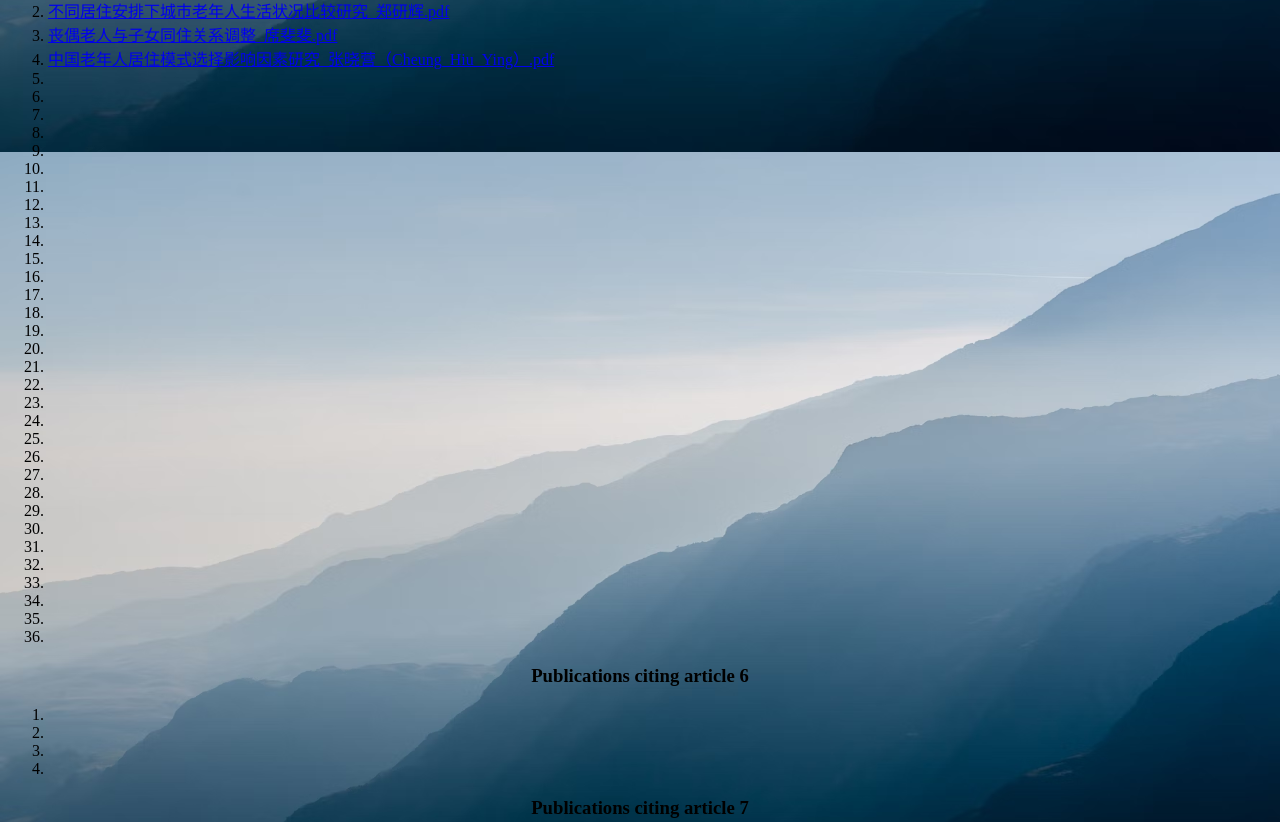
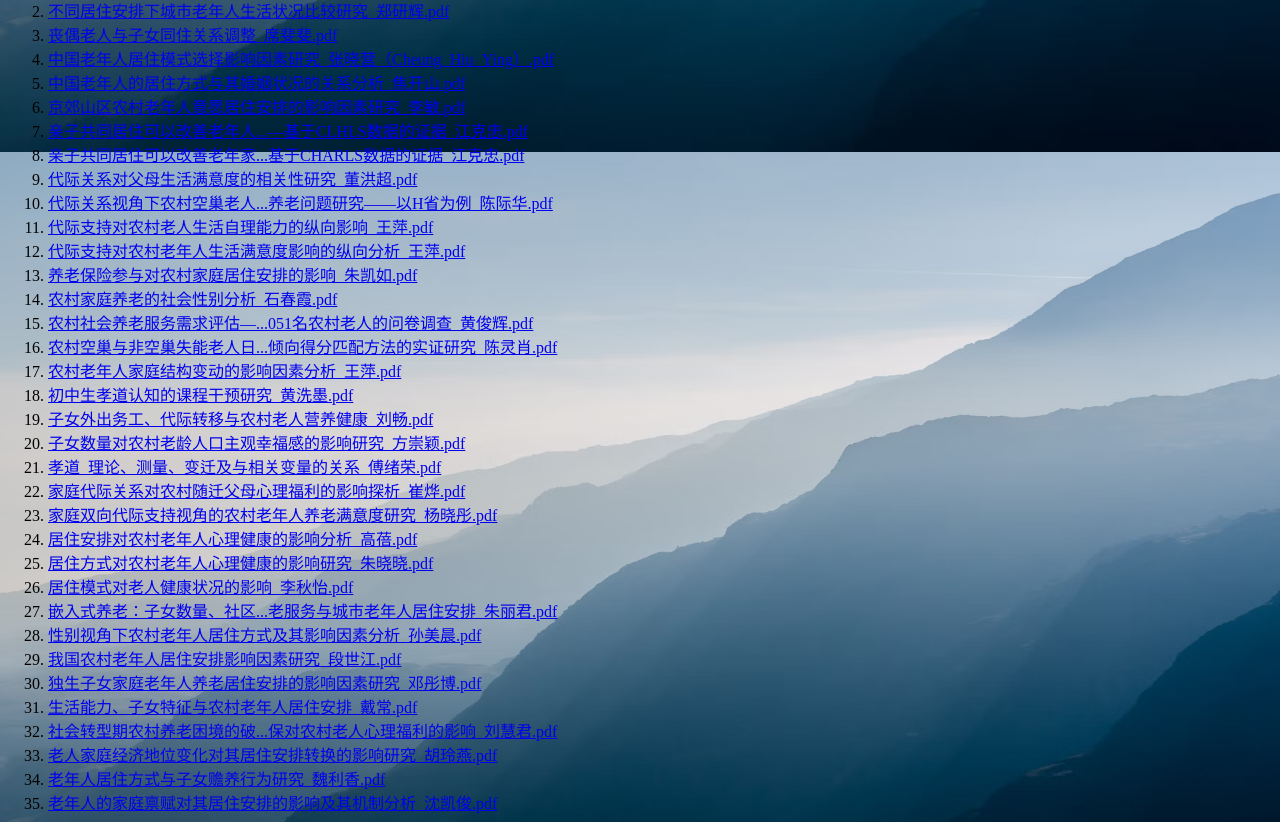
Before and after one commit to sayOnesa/dongmei_citation_site, a plain HTML site: page publications.html in a window 1280 px wide. Shown: the part 3048-3870 px from the top of the page. Drawn offline with Linux system fonts and the light colour scheme.

Commit message:
added article 5

```diff
--- a/publications.html
+++ b/publications.html
@@ -158,38 +158,37 @@
     <li><a href="5/不同居住安排下城市老年人生活状况比较研究_郑研辉.pdf" target="_blank" title="directs to article page">不同居住安排下城市老年人生活状况比较研究_郑研辉.pdf</a></li>
     <li><a href="5/丧偶老人与子女同住关系调整_席斐斐.pdf" target="_blank" title="directs to article page">丧偶老人与子女同住关系调整_席斐斐.pdf</a></li>
     <li><a href="5/中国老年人居住模式选择影响因素研究_张晓营（Cheung_Hiu_Ying）.pdf" target="_blank" title="directs to article page">中国老年人居住模式选择影响因素研究_张晓营（Cheung_Hiu_Ying）.pdf</a></li>
-    <li><a href="5/" target="_blank" title="directs to article page"></a></li>
-    <li><a href="5/" target="_blank" title="directs to article page"></a></li>
-    <li><a href="5/" target="_blank" title="directs to article page"></a></li>
-    <li><a href="5/" target="_blank" title="directs to article page"></a></li>
-    <li><a href="5/" target="_blank" title="directs to article page"></a></li>
-    <li><a href="5/" target="_blank" title="directs to article page"></a></li>
-    <li><a href="5/" target="_blank" title="directs to article page"></a></li>
-    <li><a href="5/" target="_blank" title="directs to article page"></a></li>
-    <li><a href="5/" target="_blank" title="directs to article page"></a></li>
-    <li><a href="5/" target="_blank" title="directs to article page"></a></li>
-    <li><a href="5/" target="_blank" title="directs to article page"></a></li>
-    <li><a href="5/" target="_blank" title="directs to article page"></a></li>
-    <li><a href="5/" target="_blank" title="directs to article page"></a></li>
-    <li><a href="5/" target="_blank" title="directs to article page"></a></li>
-    <li><a href="5/" target="_blank" title="directs to article page"></a></li>
-    <li><a href="5/" target="_blank" title="directs to article page"></a></li>
-    <li><a href="5/" target="_blank" title="directs to article page"></a></li>
-    <li><a href="5/" target="_blank" title="directs to article page"></a></li>
-    <li><a href="5/" target="_blank" title="directs to article page"></a></li>
-    <li><a href="5/" target="_blank" title="directs to article page"></a></li>
-    <li><a href="5/" target="_blank" title="directs to article page"></a></li>
-    <li><a href="5/" target="_blank" title="directs to article page"></a></li>
-    <li><a href="5/" target="_blank" title="directs to article page"></a></li>
-    <li><a href="5/" target="_blank" title="directs to article page"></a></li>
-    <li><a href="5/" target="_blank" title="directs to article page"></a></li>
-    <li><a href="5/" target="_blank" title="directs to article page"></a></li>
-    <li><a href="5/" target="_blank" title="directs to article page"></a></li>
-    <li><a href="5/" target="_blank" title="directs to article page"></a></li>
-    <li><a href="5/" target="_blank" title="directs to article page"></a></li>
-    <li><a href="5/" target="_blank" title="directs to article page"></a></li>
-    <li><a href="5/" target="_blank" title="directs to article page"></a></li>
-    <li><a href="5/" target="_blank" title="directs to article page"></a></li>
+    <li><a href="5/中国老年人的居住方式与其婚姻状况的关系分析_焦开山.pdf" target="_blank" title="directs to article page">中国老年人的居住方式与其婚姻状况的关系分析_焦开山.pdf</a></li>
+    <li><a href="5/京郊山区农村老年人意愿居住安排的影响因素研究_李敏.pdf" target="_blank" title="directs to article page">京郊山区农村老年人意愿居住安排的影响因素研究_李敏.pdf</a></li>
+    <li><a href="5/亲子共同居住可以改善老年人...—基于CLHLS数据的证据_江克忠.pdf" target="_blank" title="directs to article page">亲子共同居住可以改善老年人...—基于CLHLS数据的证据_江克忠.pdf</a></li>
+    <li><a href="5/亲子共同居住可以改善老年家...基于CHARLS数据的证据_江克忠.pdf" target="_blank" title="directs to article page">亲子共同居住可以改善老年家...基于CHARLS数据的证据_江克忠.pdf</a></li>
+    <li><a href="5/代际关系对父母生活满意度的相关性研究_董洪超.pdf" target="_blank" title="directs to article page">代际关系对父母生活满意度的相关性研究_董洪超.pdf</a></li>
+    <li><a href="5/代际关系视角下农村空巢老人...养老问题研究——以H省为例_陈际华.pdf" target="_blank" title="directs to article page">代际关系视角下农村空巢老人...养老问题研究——以H省为例_陈际华.pdf</a></li>
+    <li><a href="5/代际支持对农村老人生活自理能力的纵向影响_王萍.pdf" target="_blank" title="directs to article page">代际支持对农村老人生活自理能力的纵向影响_王萍.pdf</a></li>
+    <li><a href="5/代际支持对农村老年人生活满意度影响的纵向分析_王萍.pdf" target="_blank" title="directs to article page">代际支持对农村老年人生活满意度影响的纵向分析_王萍.pdf</a></li>
+    <li><a href="5/养老保险参与对农村家庭居住安排的影响_朱凯如.pdf" target="_blank" title="directs to article page">养老保险参与对农村家庭居住安排的影响_朱凯如.pdf</a></li>
+    <li><a href="5/农村家庭养老的社会性别分析_石春霞.pdf" target="_blank" title="directs to article page">农村家庭养老的社会性别分析_石春霞.pdf</a></li>
+    <li><a href="5/农村社会养老服务需求评估—...051名农村老人的问卷调查_黄俊辉.pdf" target="_blank" title="directs to article page">农村社会养老服务需求评估—...051名农村老人的问卷调查_黄俊辉.pdf</a></li>
+    <li><a href="5/农村空巢与非空巢失能老人日...倾向得分匹配方法的实证研究_陈灵肖.pdf" target="_blank" title="directs to article page">农村空巢与非空巢失能老人日...倾向得分匹配方法的实证研究_陈灵肖.pdf</a></li>
+    <li><a href="5/农村老年人家庭结构变动的影响因素分析_王萍.pdf" target="_blank" title="directs to article page">农村老年人家庭结构变动的影响因素分析_王萍.pdf</a></li>
+    <li><a href="5/初中生孝道认知的课程干预研究_黄洗墨.pdf" target="_blank" title="directs to article page">初中生孝道认知的课程干预研究_黄洗墨.pdf</a></li>
+    <li><a href="5/子女外出务工、代际转移与农村老人营养健康_刘畅.pdf" target="_blank" title="directs to article page">子女外出务工、代际转移与农村老人营养健康_刘畅.pdf</a></li>
+    <li><a href="5/子女数量对农村老龄人口主观幸福感的影响研究_方崇颖.pdf" target="_blank" title="directs to article page">子女数量对农村老龄人口主观幸福感的影响研究_方崇颖.pdf</a></li>
+    <li><a href="5/孝道_理论、测量、变迁及与相关变量的关系_傅绪荣.pdf" target="_blank" title="directs to article page">孝道_理论、测量、变迁及与相关变量的关系_傅绪荣.pdf</a></li>
+    <li><a href="5/家庭代际关系对农村随迁父母心理福利的影响探析_崔烨.pdf" target="_blank" title="directs to article page">家庭代际关系对农村随迁父母心理福利的影响探析_崔烨.pdf</a></li>
+    <li><a href="5/家庭双向代际支持视角的农村老年人养老满意度研究_杨晓彤.pdf" target="_blank" title="directs to article page">家庭双向代际支持视角的农村老年人养老满意度研究_杨晓彤.pdf</a></li>
+    <li><a href="5/居住安排对农村老年人心理健康的影响分析_高蓓.pdf" target="_blank" title="directs to article page">居住安排对农村老年人心理健康的影响分析_高蓓.pdf</a></li>
+    <li><a href="5/居住方式对农村老年人心理健康的影响研究_朱晓晓.pdf" target="_blank" title="directs to article page">居住方式对农村老年人心理健康的影响研究_朱晓晓.pdf</a></li>
+    <li><a href="5/居住模式对老人健康状况的影响_李秋怡.pdf" target="_blank" title="directs to article page">居住模式对老人健康状况的影响_李秋怡.pdf</a></li>
+    <li><a href="5/嵌入式养老：子女数量、社区...老服务与城市老年人居住安排_朱丽君.pdf" target="_blank" title="directs to article page">嵌入式养老：子女数量、社区...老服务与城市老年人居住安排_朱丽君.pdf</a></li>
+    <li><a href="5/性别视角下农村老年人居住方式及其影响因素分析_孙美晨.pdf" target="_blank" title="directs to article page">性别视角下农村老年人居住方式及其影响因素分析_孙美晨.pdf</a></li>
+    <li><a href="5/我国农村老年人居住安排影响因素研究_段世江.pdf" target="_blank" title="directs to article page">我国农村老年人居住安排影响因素研究_段世江.pdf</a></li>
+    <li><a href="5/独生子女家庭老年人养老居住安排的影响因素研究_邓彤博.pdf" target="_blank" title="directs to article page">独生子女家庭老年人养老居住安排的影响因素研究_邓彤博.pdf</a></li>
+    <li><a href="5/生活能力、子女特征与农村老年人居住安排_戴常.pdf" target="_blank" title="directs to article page">生活能力、子女特征与农村老年人居住安排_戴常.pdf</a></li>
+    <li><a href="5/社会转型期农村养老困境的破...保对农村老人心理福利的影响_刘慧君.pdf" target="_blank" title="directs to article page">社会转型期农村养老困境的破...保对农村老人心理福利的影响_刘慧君.pdf</a></li>
+    <li><a href="5/老人家庭经济地位变化对其居住安排转换的影响研究_胡玲燕.pdf" target="_blank" title="directs to article page">老人家庭经济地位变化对其居住安排转换的影响研究_胡玲燕.pdf</a></li>
+    <li><a href="5/老年人居住方式与子女赡养行为研究_魏利香.pdf" target="_blank" title="directs to article page">老年人居住方式与子女赡养行为研究_魏利香.pdf</a></li>
+    <li><a href="5/老年人的家庭禀赋对其居住安排的影响及其机制分析_沈凯俊.pdf" target="_blank" title="directs to article page">老年人的家庭禀赋对其居住安排的影响及其机制分析_沈凯俊.pdf</a></li>
 </ol>
 
 <!-------->
```
